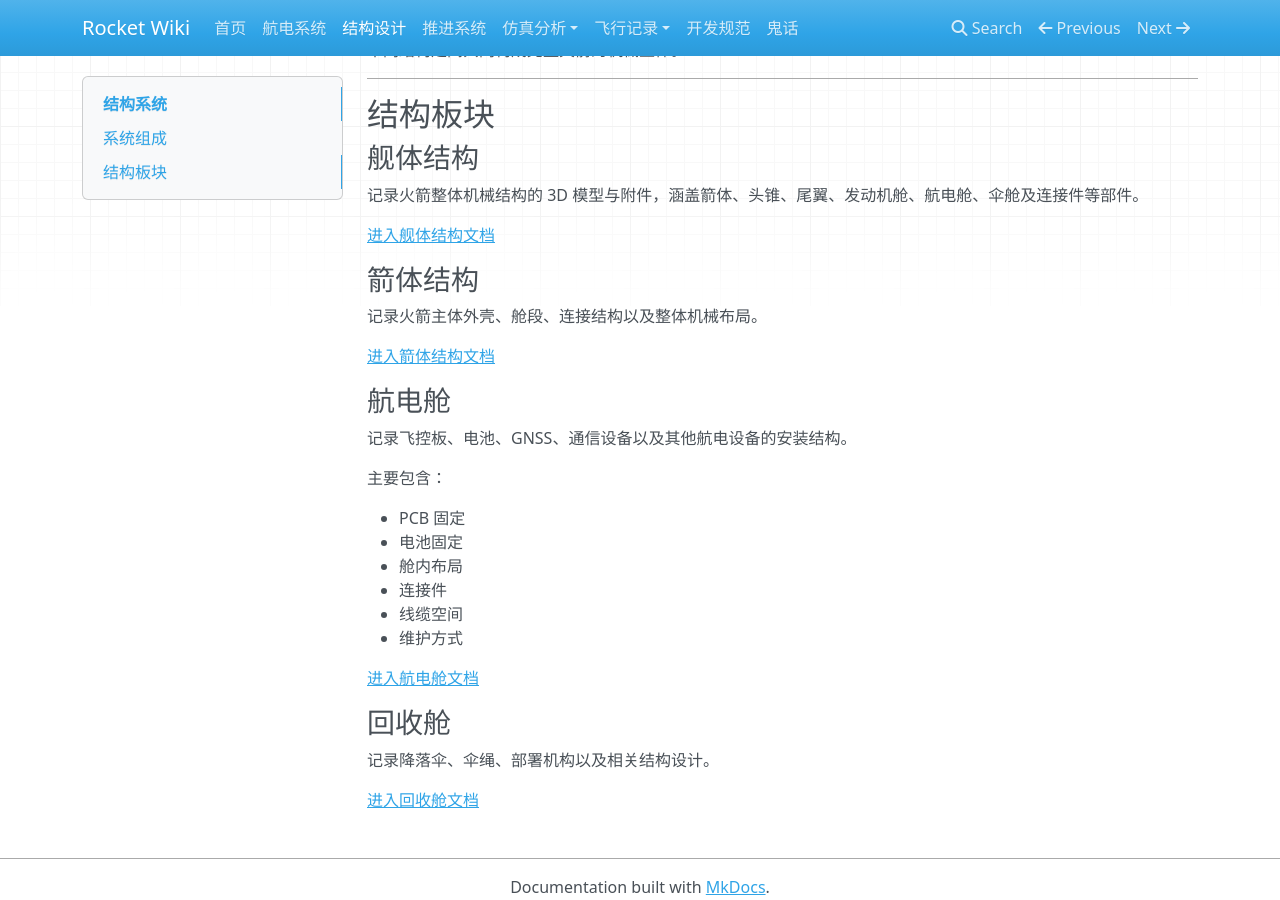
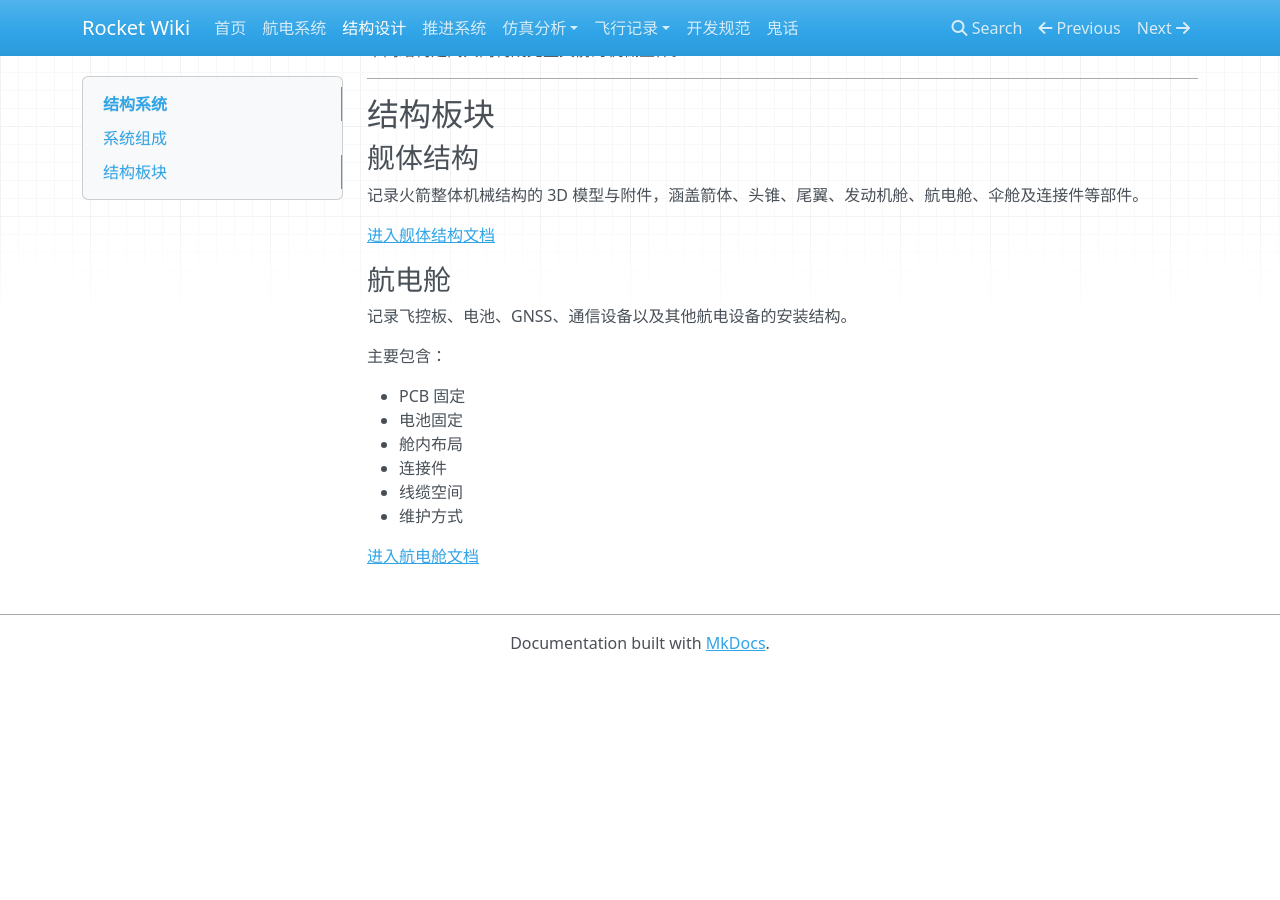
Before and after one commit to SophonSnwflake/rocket-docs, an MkDocs documentation site: the page built from docs/structures/index.md, in a window 1280 px wide and 900 px high, scrolled down 1130 px. Built offline with MkDocs 1.6.1, drawn with Linux system fonts in a browser that asks for light colours; nearby versions of some CDN libraries; after the commit the page ends 1801 px from its top, so only the background shows below that.

Commit message:
删掉两个没有定义的版块

```diff
--- a/docs/structures/index.md
+++ b/docs/structures/index.md
@@ -40,12 +40,6 @@
 
 [进入舰体结构文档](totalstructure/index.md)
 
-### 箭体结构
-
-记录火箭主体外壳、舱段、连接结构以及整体机械布局。
-
-[进入箭体结构文档](airframe/index.md)
-
 ### 航电舱
 
 记录飞控板、电池、GNSS、通信设备以及其他航电设备的安装结构。
@@ -60,9 +54,3 @@
 * 维护方式
 
 [进入航电舱文档](avionics_bay/index.md)
-
-### 回收舱
-
-记录降落伞、伞绳、部署机构以及相关结构设计。
-
-[进入回收舱文档](recovery-bay/index.md)
```
Also changed, not shown: docs/structures/airframe/index.md (deleted, +0 -1 lines).
